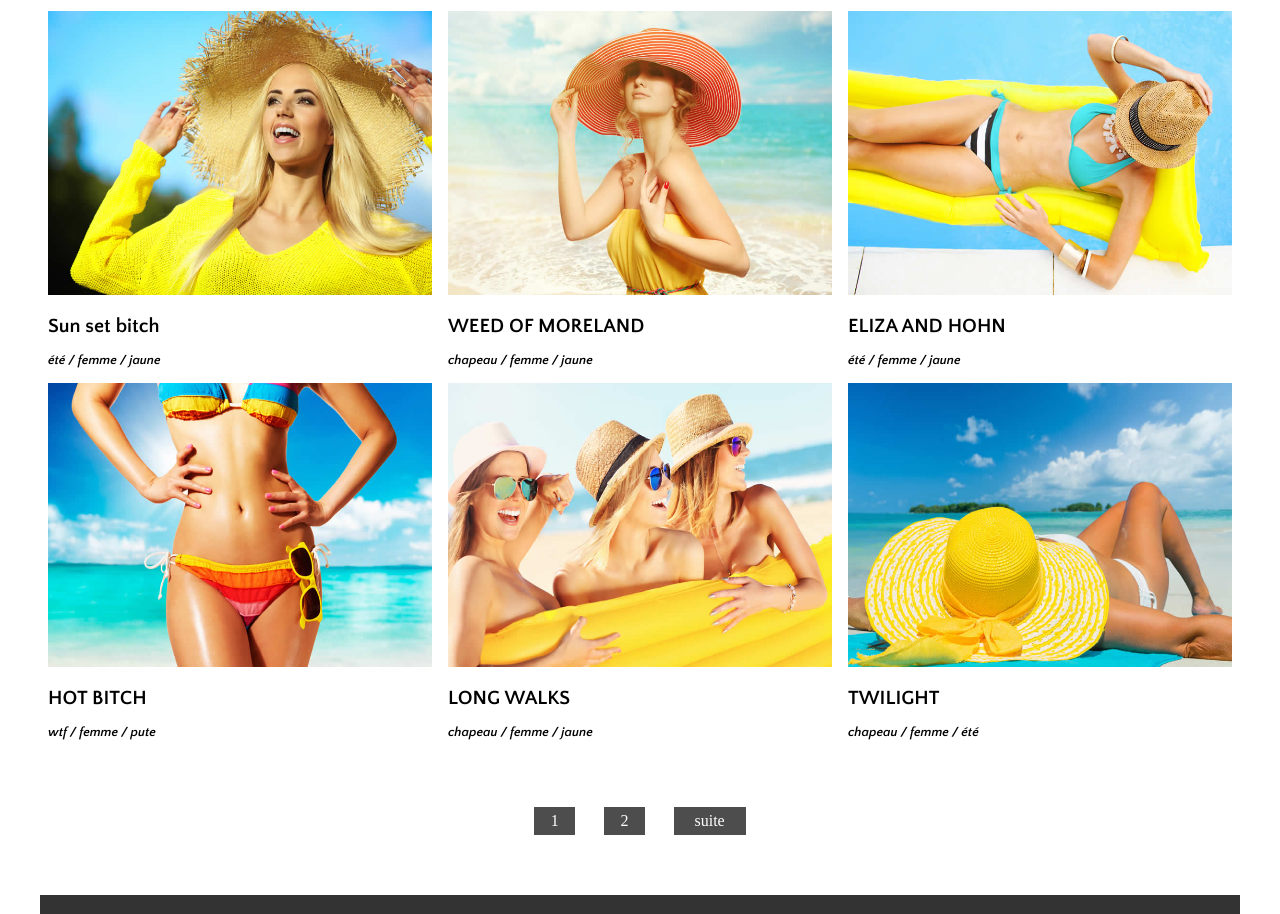
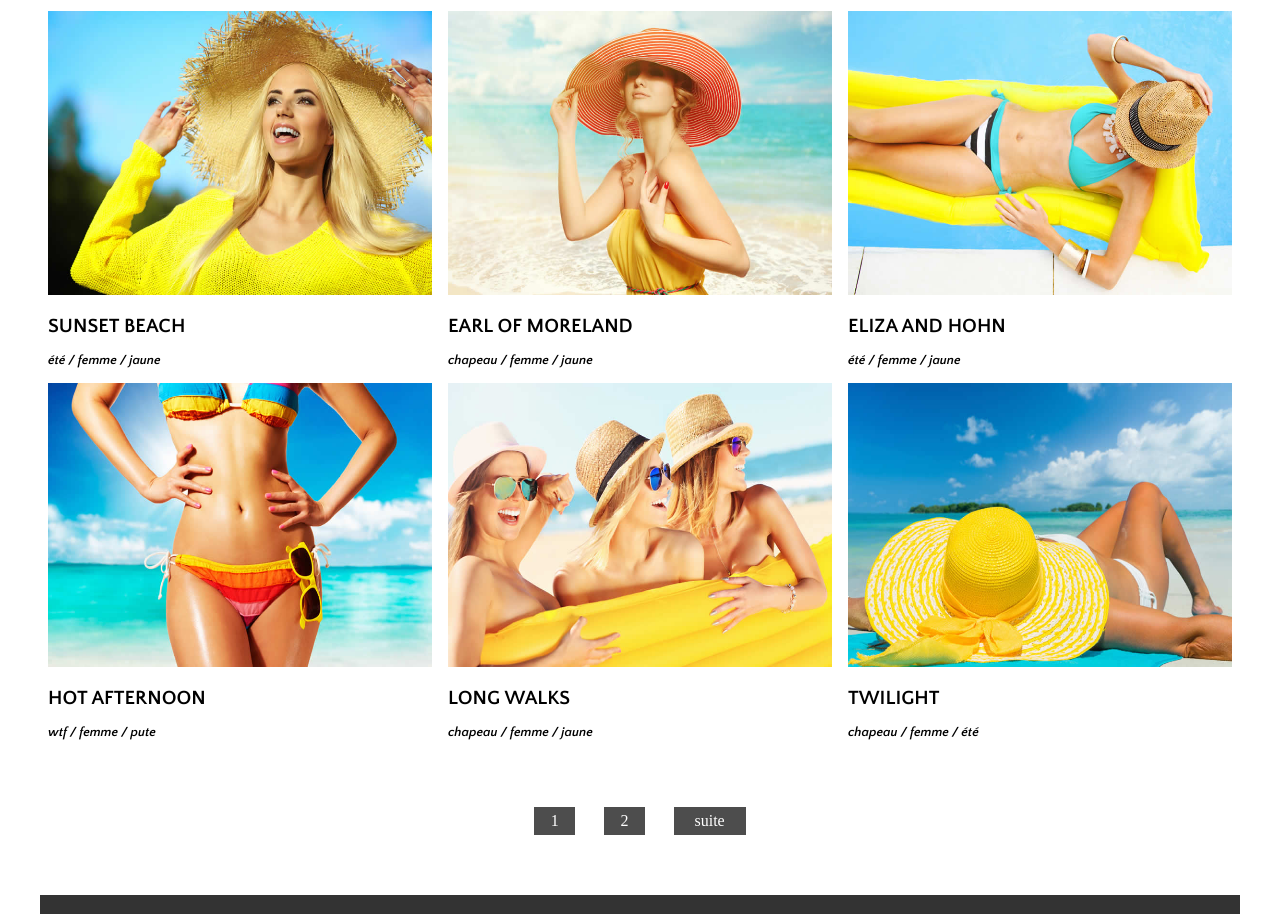
Before and after one commit to Mathieu-VEL/exercise-maschinooo, a plain HTML site: page index.html in a window 1280 px wide. Shown: the part 472-1386 px from the top of the page. Drawn offline with nearby package versions, Linux system fonts and the light colour scheme; a web font is replaced by a local one.

Commit message:
fin-de-l'exercice-maschino

```diff
--- a/index.html
+++ b/index.html
@@ -57,14 +57,14 @@
         <div>
           <img src="./images/01.jpg" alt="pute1" />
           <h1>
-            Sun set bitch
+            SUNSET BEACH
             <h3>été / femme / jaune</h3>
           </h1>
         </div>
         <div>
           <img src="./images/02.jpg" alt="pute2" />
           <h1>
-            WEED OF MORELAND
+            EARL OF MORELAND
             <h3>chapeau / femme / jaune</h3>
           </h1>
         </div>
@@ -78,7 +78,7 @@
         <div>
           <img src="./images/04.jpg" alt="pute4" />
           <h1>
-            HOT BITCH
+            HOT AFTERNOON
             <h3>wtf / femme / pute</h3>
           </h1>
         </div>
```
